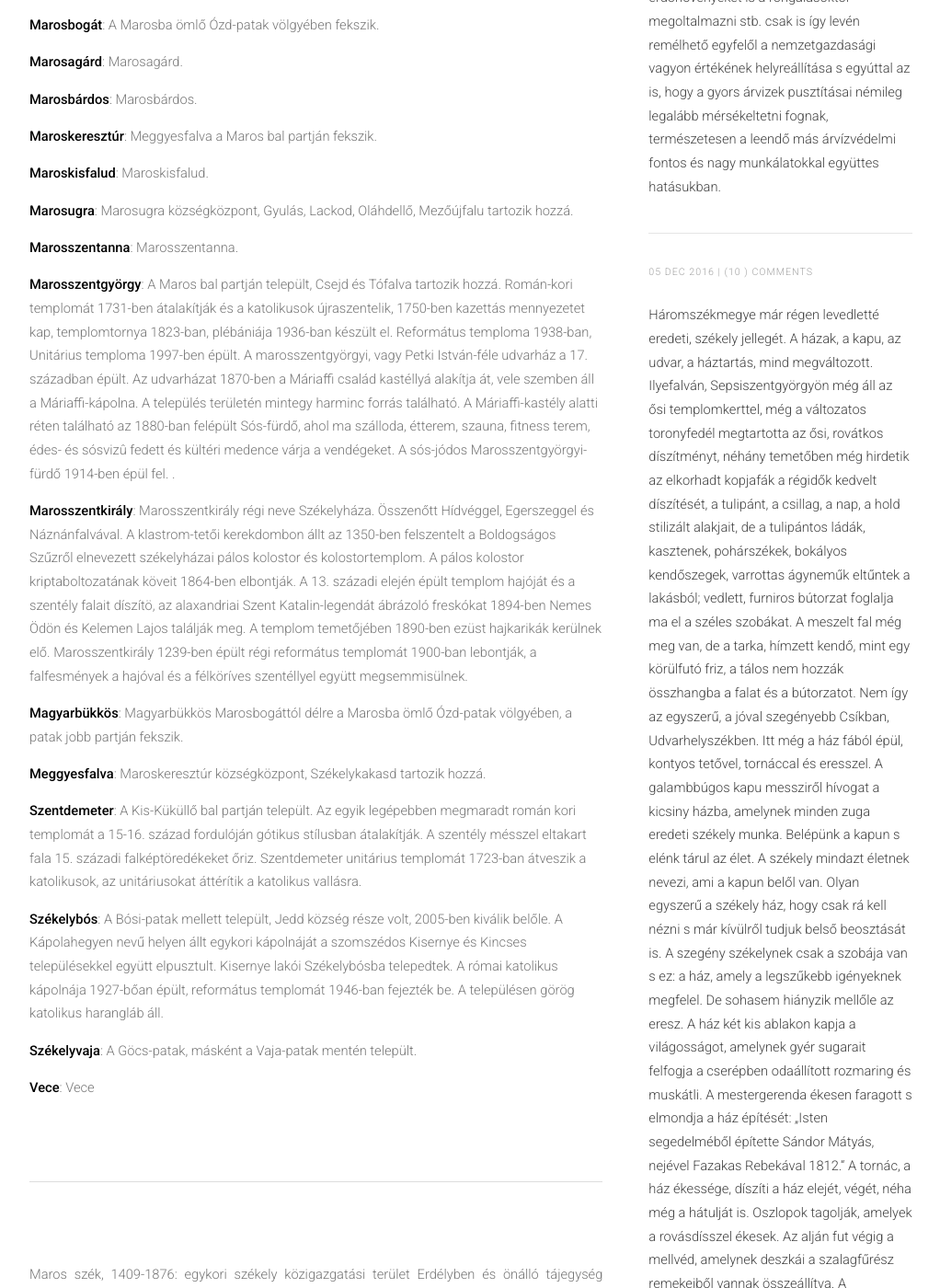
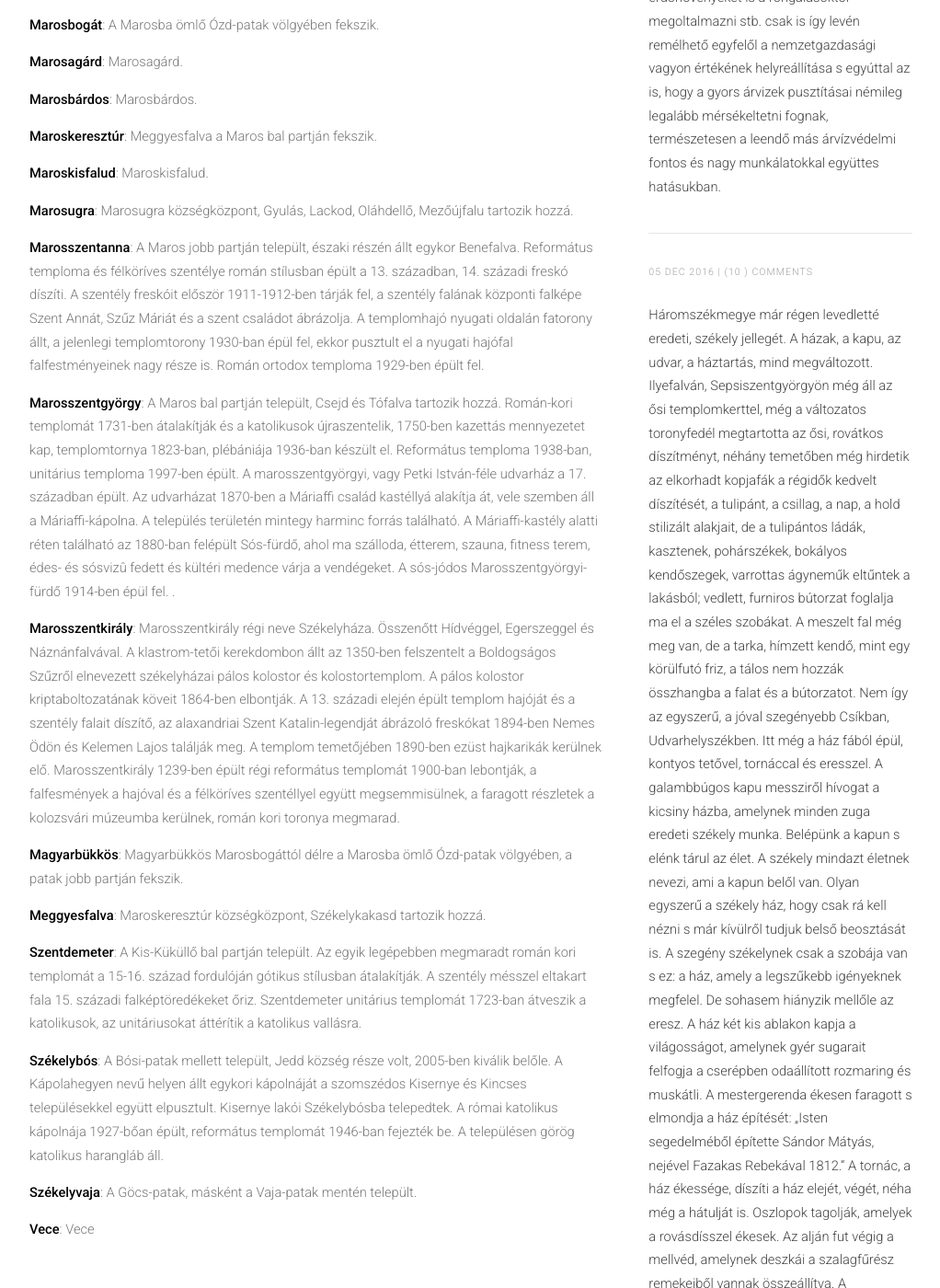
Before and after one commit to siculia/siculia.github.io, a Jekyll site: the page built from siculia-marosszek.html, in a window 1280 px wide and 1400 px high, scrolled down 2341 px. Shown: the whole window at 92% size, without its empty margins (128-1150 px from the left). Built offline with Jekyll 4.4.1, drawn with Linux system fonts in a browser that asks for light colours; nearby versions of some CDN libraries; library files that are not in the unit come from our copies.

Commit message:
Marosszentanna

```diff
--- a/siculia-marosszek.html
+++ b/siculia-marosszek.html
@@ -52,9 +52,9 @@ layout: default
 							<p style="text-align: left;"><b>Maroskeresztúr</b>: Meggyesfalva a Maros bal partján fekszik.</p>
 							<p style="text-align: left;"><b>Maroskisfalud</b>: Maroskisfalud.</p>
 							<p style="text-align: left;"><b>Marosugra</b>: Marosugra községközpont, Gyulás, Lackod, Oláhdellő, Mezőújfalu tartozik hozzá.</p>
-							<p style="text-align: left;"><b>Marosszentanna</b>: Marosszentanna.</p>
-							<p style="text-align: left;"><b>Marosszentgyörgy</b>: A Maros bal partján települt, Csejd és Tófalva tartozik hozzá.  Román-kori templomát 1731-ben átalakítják és a katolikusok újraszentelik, 1750-ben kazettás mennyezetet kap, templomtornya  1823-ban, plébániája 1936-ban készült el. Református temploma 1938-ban, Unitárius temploma 1997-ben épült. A marosszentgyörgyi, vagy Petki István-féle udvarház a 17. században épült. Az udvarházat 1870-ben a Máriaffi család kastéllyá alakítja át, vele szemben áll a Máriaffi-kápolna. A település területén mintegy harminc forrás található. A Máriaffi-kastély alatti réten található az 1880-ban felépült Sós-fürdő, ahol ma szálloda, étterem, szauna, fitness terem, édes- és sósvizû fedett és kültéri medence várja a vendégeket. A sós-jódos Marosszentgyörgyi-fürdő 1914-ben épül fel. .</p>
-							<p style="text-align: left;"><b>Marosszentkirály</b>: Marosszentkirály régi neve Székelyháza. Összenőtt Hídvéggel, Egerszeggel és Náznánfalvával. A klastrom-tetői kerekdombon állt az 1350-ben felszentelt a Boldogságos Szűzről elnevezett székelyházai pálos kolostor és kolostortemplom. A pálos kolostor kriptaboltozatának köveit 1864-ben elbontják. A 13. századi elején épült templom hajóját és a szentély falait díszítö, az alaxandriai Szent Katalin-legendát ábrázoló freskókat 1894-ben Nemes Ödön és Kelemen Lajos találják meg. A templom temetőjében 1890-ben ezüst hajkarikák kerülnek elő. Marosszentkirály 1239-ben épült régi református templomát 1900-ban lebontják, a falfesmények a hajóval és a félköríves szentéllyel együtt megsemmisülnek.</p>
+							<p style="text-align: left;"><b>Marosszentanna</b>: A Maros jobb partján települt, északi részén állt egykor Benefalva. Református temploma és félköríves szentélye román stílusban épült a 13. században, 14. századi freskó díszíti. A szentély freskóit először 1911-1912-ben tárják fel, a szentély falának központi falképe Szent Annát, Szűz Máriát és a szent családot ábrázolja. A templomhajó nyugati oldalán fatorony állt, a jelenlegi templomtorony 1930-ban épül fel, ekkor pusztult el a nyugati hajófal falfestményeinek nagy része is. Román ortodox temploma 1929-ben épült fel.</p>
+							<p style="text-align: left;"><b>Marosszentgyörgy</b>: A Maros bal partján települt, Csejd és Tófalva tartozik hozzá. Román-kori templomát 1731-ben átalakítják és a katolikusok újraszentelik, 1750-ben kazettás mennyezetet kap, templomtornya  1823-ban, plébániája 1936-ban készült el. Református temploma 1938-ban, unitárius temploma 1997-ben épült. A marosszentgyörgyi, vagy Petki István-féle udvarház a 17. században épült. Az udvarházat 1870-ben a Máriaffi család kastéllyá alakítja át, vele szemben áll a Máriaffi-kápolna. A település területén mintegy harminc forrás található. A Máriaffi-kastély alatti réten található az 1880-ban felépült Sós-fürdő, ahol ma szálloda, étterem, szauna, fitness terem, édes- és sósvizû fedett és kültéri medence várja a vendégeket. A sós-jódos Marosszentgyörgyi-fürdő 1914-ben épül fel. .</p>
+							<p style="text-align: left;"><b>Marosszentkirály</b>: Marosszentkirály régi neve Székelyháza. Összenőtt Hídvéggel, Egerszeggel és Náznánfalvával. A klastrom-tetői kerekdombon állt az 1350-ben felszentelt a Boldogságos Szűzről elnevezett székelyházai pálos kolostor és kolostortemplom. A pálos kolostor kriptaboltozatának köveit 1864-ben elbontják. A 13. századi elején épült templom hajóját és a szentély falait díszítő, az alaxandriai Szent Katalin-legendját ábrázoló freskókat 1894-ben Nemes Ödön és Kelemen Lajos találják meg. A templom temetőjében 1890-ben ezüst hajkarikák kerülnek elő. Marosszentkirály 1239-ben épült régi református templomát 1900-ban lebontják, a falfesmények a hajóval és a félköríves szentéllyel együtt megsemmisülnek, a faragott részletek a kolozsvári múzeumba kerülnek, román kori toronya megmarad.</p>
 							<p style="text-align: left;"><b>Magyarbükkös</b>: Magyarbükkös Marosbogáttól délre a Marosba ömlő Ózd-patak völgyében, a patak jobb partján fekszik.</p>
 							<p style="text-align: left;"><b>Meggyesfalva</b>: Maroskeresztúr községközpont, Székelykakasd tartozik hozzá.</p>
 							<p style="text-align: left;"><b>Szentdemeter</b>: A Kis-Küküllő bal partján települt. Az egyik legépebben megmaradt román kori templomát a 15-16. század fordulóján gótikus stílusban átalakítják. A szentély mésszel eltakart fala 15. századi falképtöredékeket őriz. Szentdemeter unitárius templomát 1723-ban átveszik a katolikusok, az unitáriusokat áttérítik a katolikus vallásra.</p>
```
